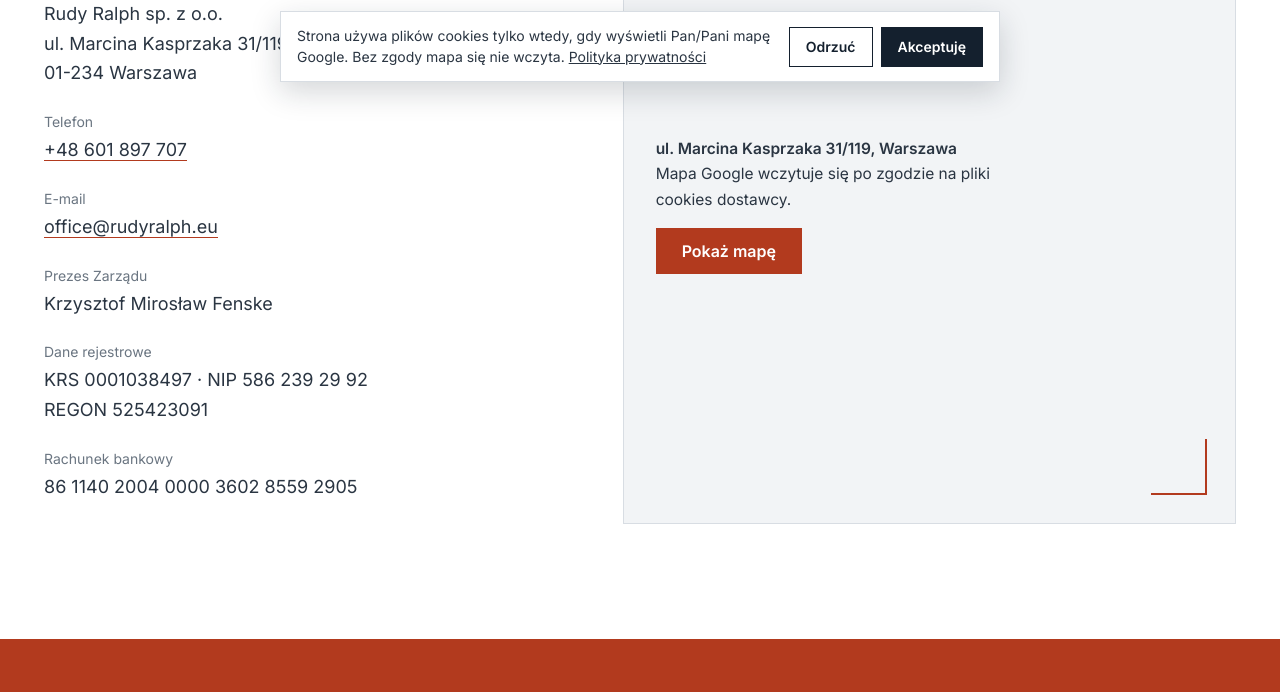
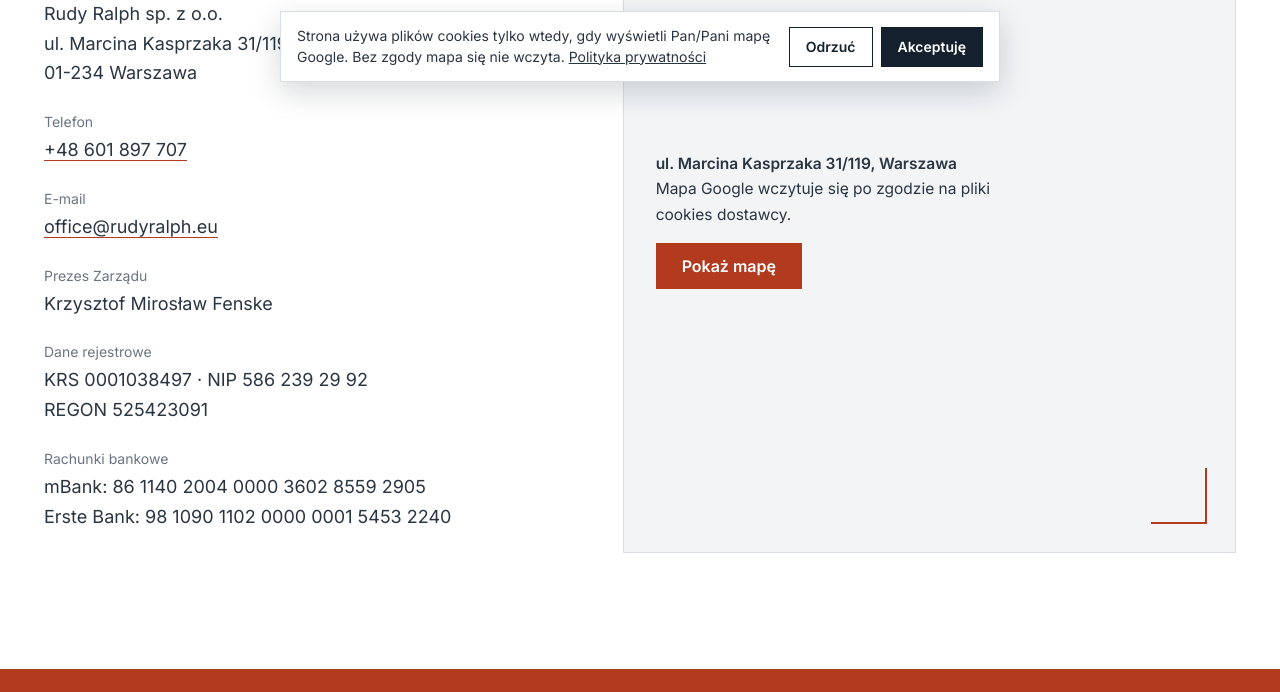
Before and after one commit to Disaster26/rudyralph, a plain HTML site: page kontakt/index.html in a window 1280 px wide. Shown: the part 702-1394 px from the top of the page. Drawn offline with Linux system fonts and the light colour scheme.

Commit message:
Kontakt: dwa rachunki bankowe spolki (mBank, Erste Bank)

```diff
--- a/kontakt/index.html
+++ b/kontakt/index.html
@@ -47,7 +47,7 @@
         <p><span class="et">E-mail</span><a href="mailto:office@rudyralph.eu">office@rudyralph.eu</a></p>
         <p><span class="et">Prezes Zarządu</span>Krzysztof Mirosław Fenske</p>
         <p><span class="et">Dane rejestrowe</span>KRS 0001038497 &middot; NIP 586 239 29 92<br>REGON 525423091</p>
-        <p><span class="et">Rachunek bankowy</span>86 1140 2004 0000 3602 8559 2905</p>
+        <p><span class="et">Rachunki bankowe</span>mBank: 86 1140 2004 0000 3602 8559 2905<br>Erste Bank: 98 1090 1102 0000 0001 5453 2240</p>
       </address>
     </div>
     <div class="mapa" id="mapa">
```
